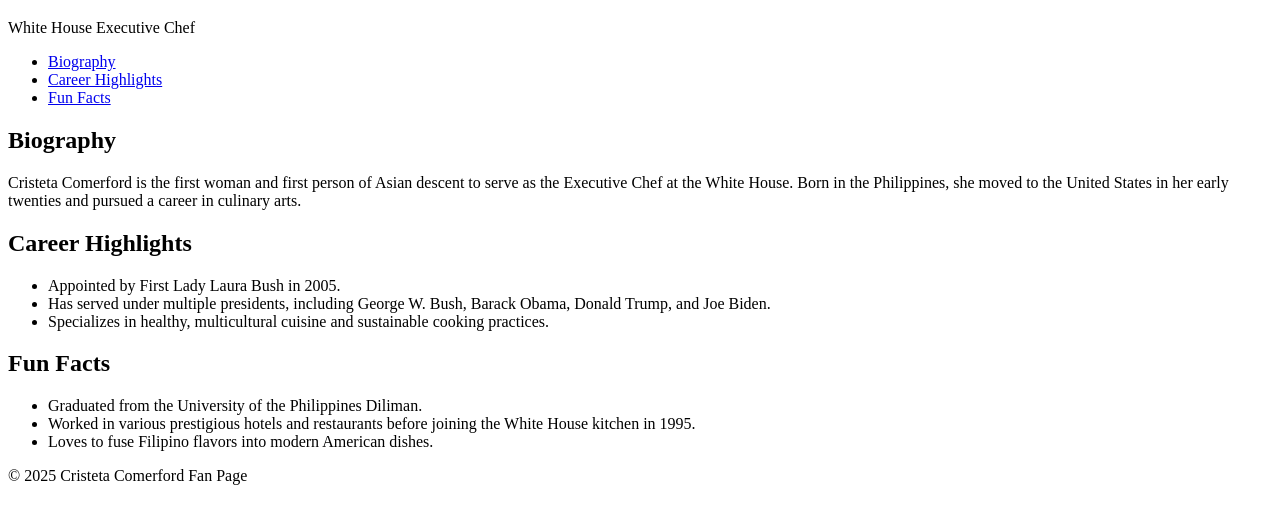
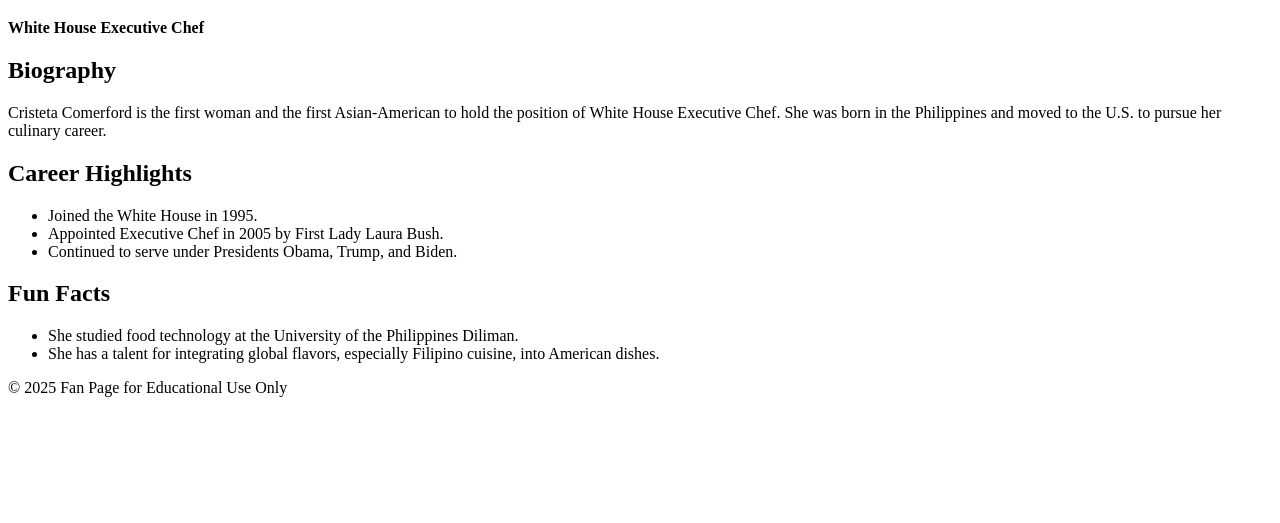
Before and after one commit to JRazelSuson/Moku, a plain HTML site: page index.html in a window 1280 px wide. Shown: the part 61-584 px from the top of the page. Drawn offline with Linux system fonts and the light colour scheme.

Commit message:
third fix

```diff
--- a/index.html
+++ b/index.html
@@ -3,47 +3,33 @@
 <head>
   <meta charset="UTF-8">
   <meta name="viewport" content="width=device-width, initial-scale=1.0">
-  <title>Cristeta Comerford - White House Executive Chef</title>
+  <title>Cristeta Comerford - White House Chef</title>
 </head>
 <body>
-  <header>
   <h1>Cristeta Comerford</h1>
-    <p>White House Executive Chef</p>
-  </header>
+  <p><strong>White House Executive Chef</strong></p>
 
-  <nav>
-    <ul>
-      <li><a href="#bio">Biography</a></li>
-      <li><a href="#career">Career Highlights</a></li>
-      <li><a href="#fun-facts">Fun Facts</a></li>
-    </ul>
-  </nav>
+  <h2>Biography</h2>
+  <p>
+    Cristeta Comerford is the first woman and the first Asian-American to hold the position of White House Executive Chef.
+    She was born in the Philippines and moved to the U.S. to pursue her culinary career.
+  </p>
 
-  <section id="bio">
-    <h2>Biography</h2>
-    <p>Cristeta Comerford is the first woman and first person of Asian descent to serve as the Executive Chef at the White House. Born in the Philippines, she moved to the United States in her early twenties and pursued a career in culinary arts.</p>
-  </section>
-
-  <section id="career">
   <h2>Career Highlights</h2>
   <ul>
-      <li>Appointed by First Lady Laura Bush in 2005.</li>
-      <li>Has served under multiple presidents, including George W. Bush, Barack Obama, Donald Trump, and Joe Biden.</li>
-      <li>Specializes in healthy, multicultural cuisine and sustainable cooking practices.</li>
+    <li>Joined the White House in 1995.</li>
+    <li>Appointed Executive Chef in 2005 by First Lady Laura Bush.</li>
+    <li>Continued to serve under Presidents Obama, Trump, and Biden.</li>
   </ul>
-  </section>
 
-  <section id="fun-facts">
   <h2>Fun Facts</h2>
   <ul>
-      <li>Graduated from the University of the Philippines Diliman.</li>
-      <li>Worked in various prestigious hotels and restaurants before joining the White House kitchen in 1995.</li>
-      <li>Loves to fuse Filipino flavors into modern American dishes.</li>
+    <li>She studied food technology at the University of the Philippines Diliman.</li>
+    <li>She has a talent for integrating global flavors, especially Filipino cuisine, into American dishes.</li>
   </ul>
-  </section>
 
   <footer>
-    <p>&copy; 2025 Cristeta Comerford Fan Page</p>
+    <p>&copy; 2025 Fan Page for Educational Use Only</p>
   </footer>
 </body>
 </html>
```
Lines whose indentation alone changed are shown as unchanged.
